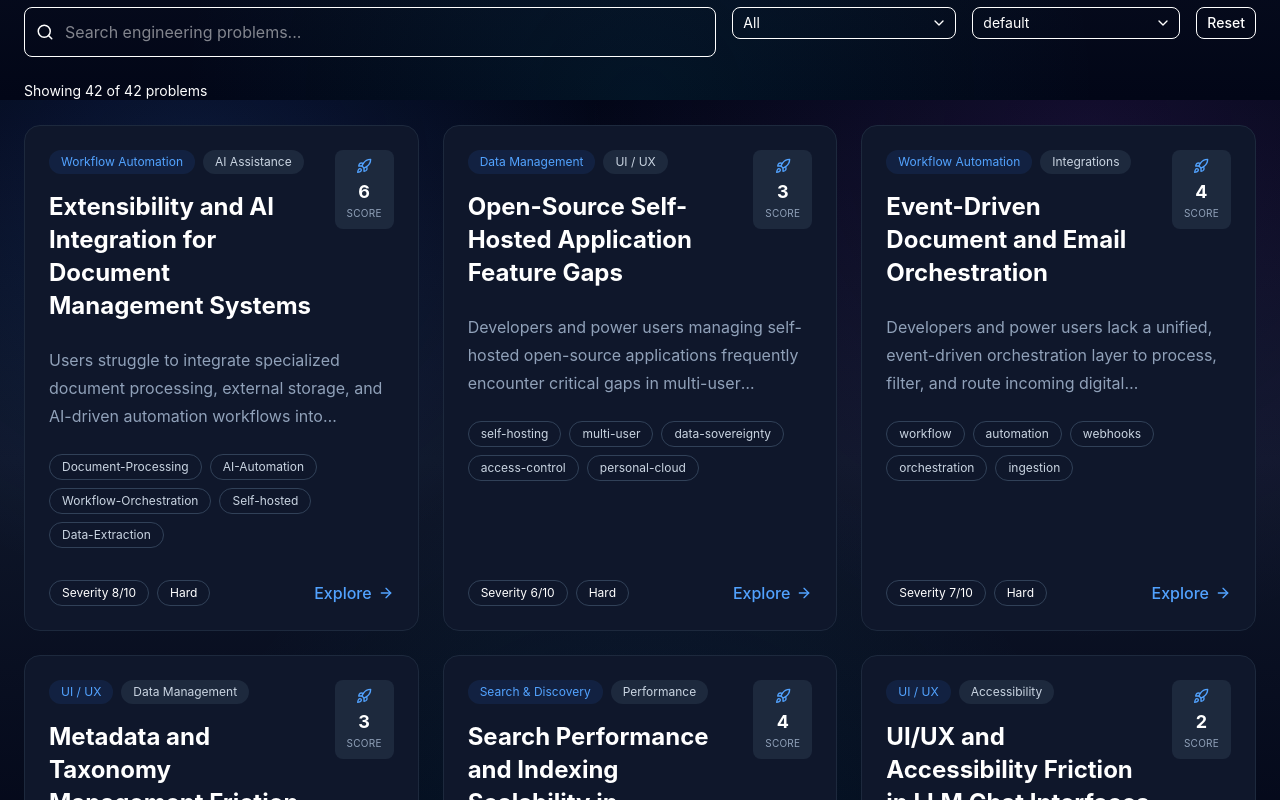
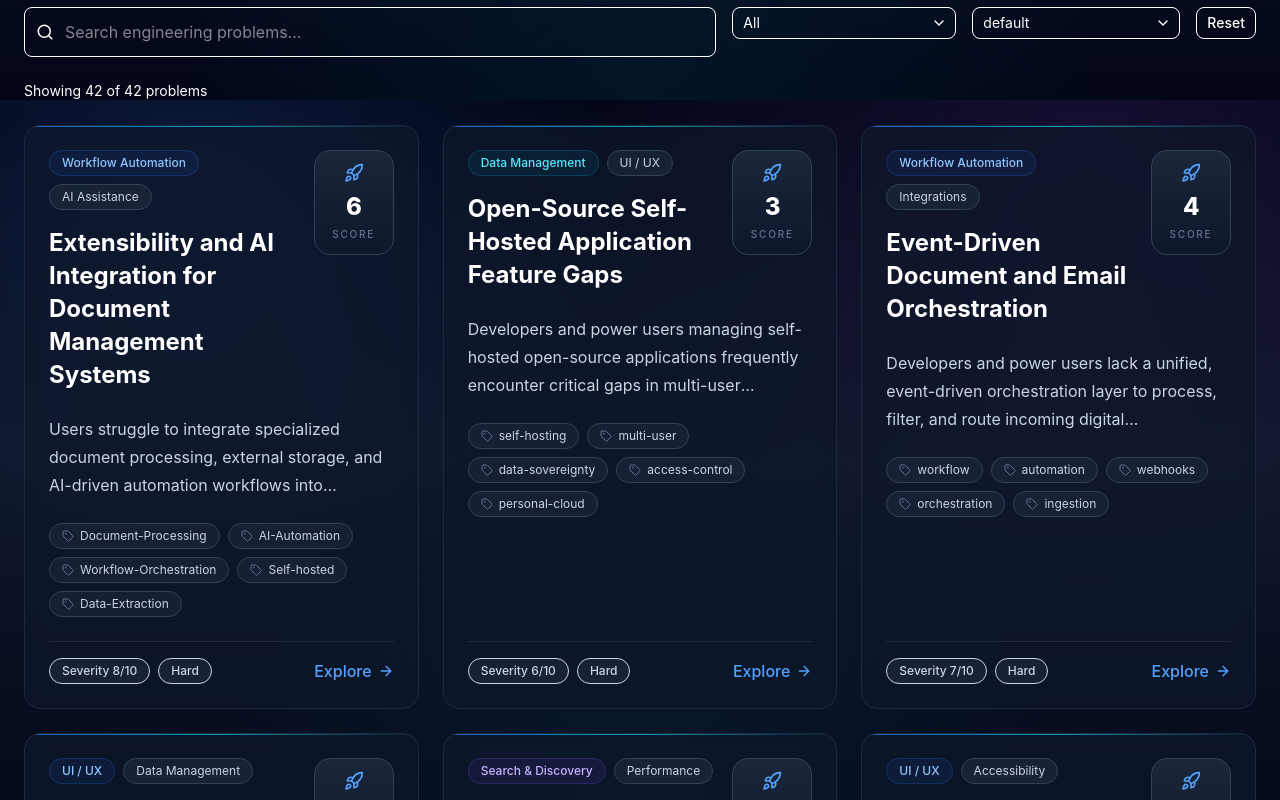
Before and after one commit to Sanjeev-8205/Problem-Finder, a React (Vite) app in the folder frontend/: page / in a window 1280 px wide. Shown: the part 1500-2300 px from the top of the page. Built offline with nearby package versions, Linux system fonts and the light colour scheme.

Commit message:
feat: add polished UX

```diff
--- a/frontend/src/components/cards/ClusterCard.tsx
+++ b/frontend/src/components/cards/ClusterCard.tsx
@@ -2,6 +2,7 @@
 import {
   Rocket,
   ArrowRight,
+  Tag,
 } from "lucide-react";
 
 type ClusterCardProps = {
@@ -9,19 +10,93 @@
   onClick: () => void;
 };
 
+const badgeColors = [
+  "border-blue-500/20 bg-blue-500/8 text-blue-300",
+  "border-cyan-500/20 bg-cyan-500/8 text-cyan-300",
+  "border-violet-500/20 bg-violet-500/8 text-violet-300",
+  "border-slate-600 bg-slate-800 text-slate-300",
+];
+
+function getCategoryColor(category: string) {
+  let hash = 0;
+
+  for (const char of category) {
+    hash = (hash * 31 + char.charCodeAt(0)) >>> 0;
+  }
+
+  return badgeColors[hash % badgeColors.length];
+}
+
 function ClusterCard({ cluster, onClick }: ClusterCardProps) {
+  const categoryColor = getCategoryColor(cluster.primary_category);
   return (
-    <article className="group flex h-full flex-col rounded-2xl border border-slate-800 bg-slate-900 p-6 transition-all duration-300 hover:-translate-y-1 hover:border-blue-500 hover:shadow-lg hover:shadow-blue-500/10">
+    <article
+      className="
+        group
+        relative
+        flex
+        h-full
+        flex-col
+        overflow-hidden
+        rounded-2xl
+        border
+        border-slate-800
+        bg-slate-900/70
+        p-6
+        backdrop-blur-sm
+        transition-all
+        duration-300
+        hover:-translate-y-1
+        hover:border-blue-500/60
+        hover:shadow-xl
+        hover:shadow-blue-500/10
+      "
+    >
+    <div className="flex-1">
+      <div
+        className="
+          absolute
+          inset-x-0
+          top-0
+          h-px
+          bg-linear-to-r
+          from-blue-500
+          via-cyan-400
+          to-transparent
+          opacity-70
+        "
+      />
       <div className="flex items-start justify-between gap-4">
 
         <div>
 
           <div className="flex flex-wrap gap-2">
-            <span className="rounded-full bg-blue-500/10 px-3 py-1 text-xs text-blue-400">
+            <span
+              className={`
+                rounded-full
+                border
+                px-3
+                py-1
+                text-xs
+                font-medium
+                ${categoryColor}
+              `}
+            >
               {cluster.primary_category}
             </span>
 
-            <span className="rounded-full bg-slate-800 px-3 py-1 text-xs text-slate-300">
+            <span
+              className="
+                rounded-full
+                border
+                border-slate-700
+                bg-slate-800/70
+                px-3
+                py-1
+                text-xs
+                text-slate-300
+              "
+            >
               {cluster.secondary_category}
             </span>
           </div>
@@ -32,26 +107,53 @@
 
         </div>
 
-        <div className="flex shrink-0 flex-col items-center rounded-lg bg-slate-800 px-3 py-2">
+        <div
+          className="
+            flex
+            w-20
+            shrink-0
+            flex-col
+            items-center
+            rounded-2xl
+            border
+            border-slate-700
+            bg-linear-to-b
+            from-slate-800/90
+            to-slate-900/90
+            px-4
+            py-3
+            transition-all
+            duration-300
+            group-hover:border-blue-500/40
+            group-hover:bg-blue-500/10
+          "
+        >
 
           <Rocket
             aria-hidden="true"
-            className="size-4 text-blue-400"
+            className="
+              size-5
+              text-blue-400
+              transition-all
+              duration-300
+              group-hover:-translate-y-0.5
+              group-hover:scale-110
+            "
           />
 
-          <span className="mt-1 text-lg font-bold">
+          <span className="mt-2 text-2xl font-extrabold tracking-tight text-white">
             {cluster.startup_opportunity_score}
           </span>
 
-          <span className="text-[10px] uppercase tracking-wide text-slate-400">
-            Score
+          <span className="mt-1 text-[10px] font-medium uppercase tracking-[0.18em] text-slate-500">
+            SCORE
           </span>
 
         </div>
 
       </div>
 
-      <p className="mt-6 line-clamp-3 leading-7 text-slate-400">
+      <p className="mt-6 line-clamp-3 leading-7 text-slate-300">
         {cluster.recurring_problem}
       </p>
 
@@ -59,29 +161,78 @@
         {cluster.keywords.slice(0, 5).map((keyword) => (
           <span
             key={keyword}
-            className="rounded-full border border-slate-700 px-3 py-1 text-xs text-slate-300"
+            className="
+              inline-flex
+              items-center
+              rounded-full
+              border
+              border-slate-700
+              bg-slate-800/60
+              px-3
+              py-1
+              text-xs
+              text-slate-300
+              transition-all
+              duration-200
+              group-hover:border-slate-600
+              group-hover:bg-slate-800
+            "
           >
+            <Tag className="mr-1.5 size-3 text-slate-500" />
             {keyword}
           </span>
         ))}
 
         {cluster.keywords.length > 5 && (
-          <span className="rounded-full border border-slate-700 px-3 py-1 text-xs text-slate-400">
-            +{cluster.keywords.length - 5}
-          </span>
+        <span
+          className="
+            rounded-full
+            border
+            border-slate-700
+            bg-slate-800/40
+            px-3
+            py-1
+            text-xs
+            font-medium
+            text-slate-400
+          "
+        >
+          +{cluster.keywords.length - 5}
+        </span>
         )}
 
       </div>
+      </div>
 
-      <div className="mt-auto flex items-center justify-between gap-4 pt-8">
+      <div className="mt-6 flex items-center justify-between border-t border-slate-800 pt-4">
 
         <div className="flex flex-wrap gap-2">
 
-          <span className="rounded-full border border-slate-700 px-3 py-1 text-xs">
+          <span className="
+            rounded-full
+            border
+            group-hover:border-slate-700
+            bg-slate-800/70
+            px-3
+            py-1
+            text-xs
+            font-medium
+            text-slate-300"
+          >
             Severity {cluster.pain_severity_score}/10
           </span>
 
-          <span className="rounded-full border border-slate-700 px-3 py-1 text-xs">
+          <span className="
+            rounded-full
+            border
+            group-hover:border-slate-700
+            bg-slate-800/70
+            px-3
+            py-1
+            text-xs
+            font-medium
+            text-slate-300
+            ">
             {cluster.difficulty_to_solve}
           </span>
 
```
